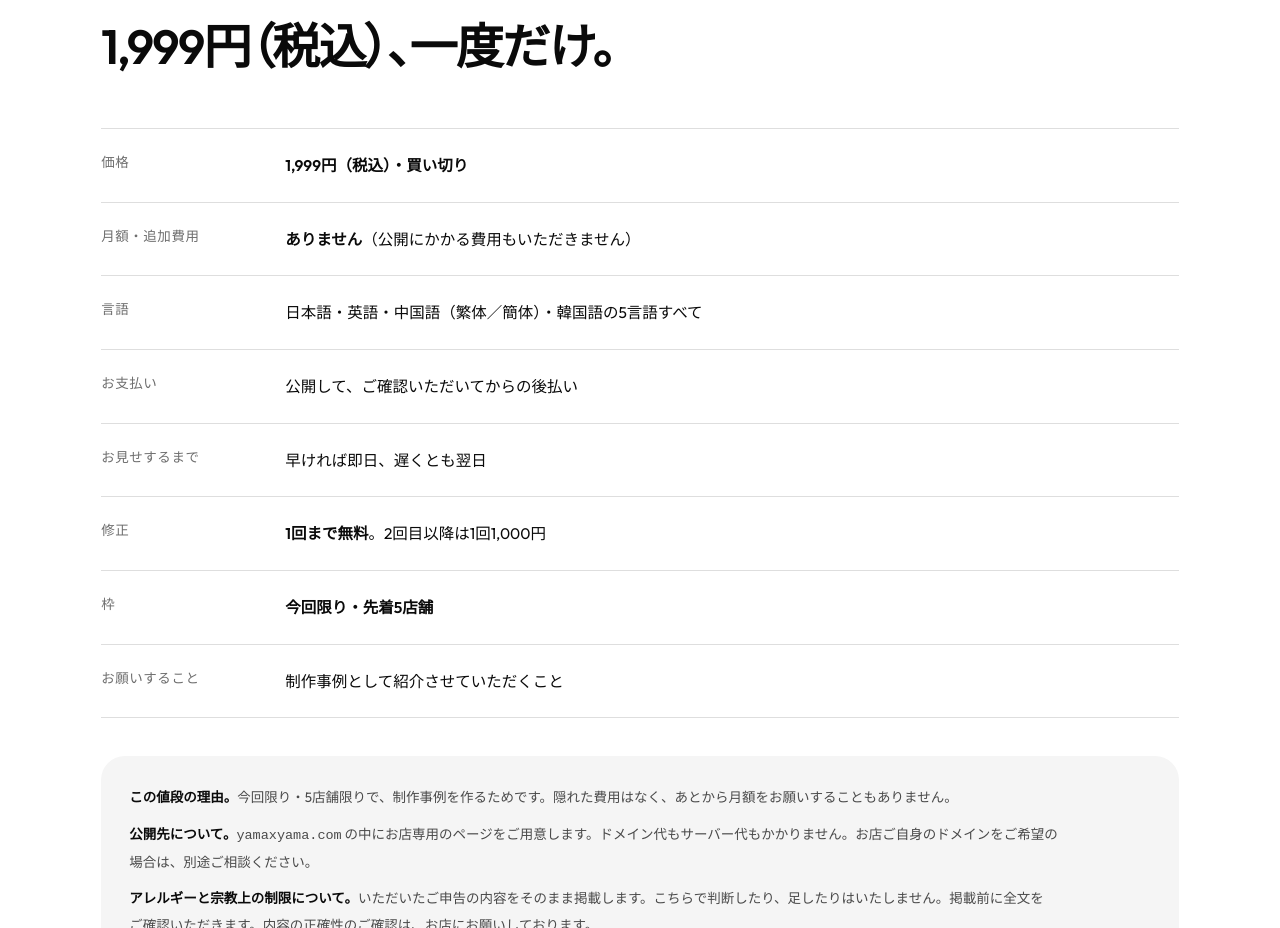
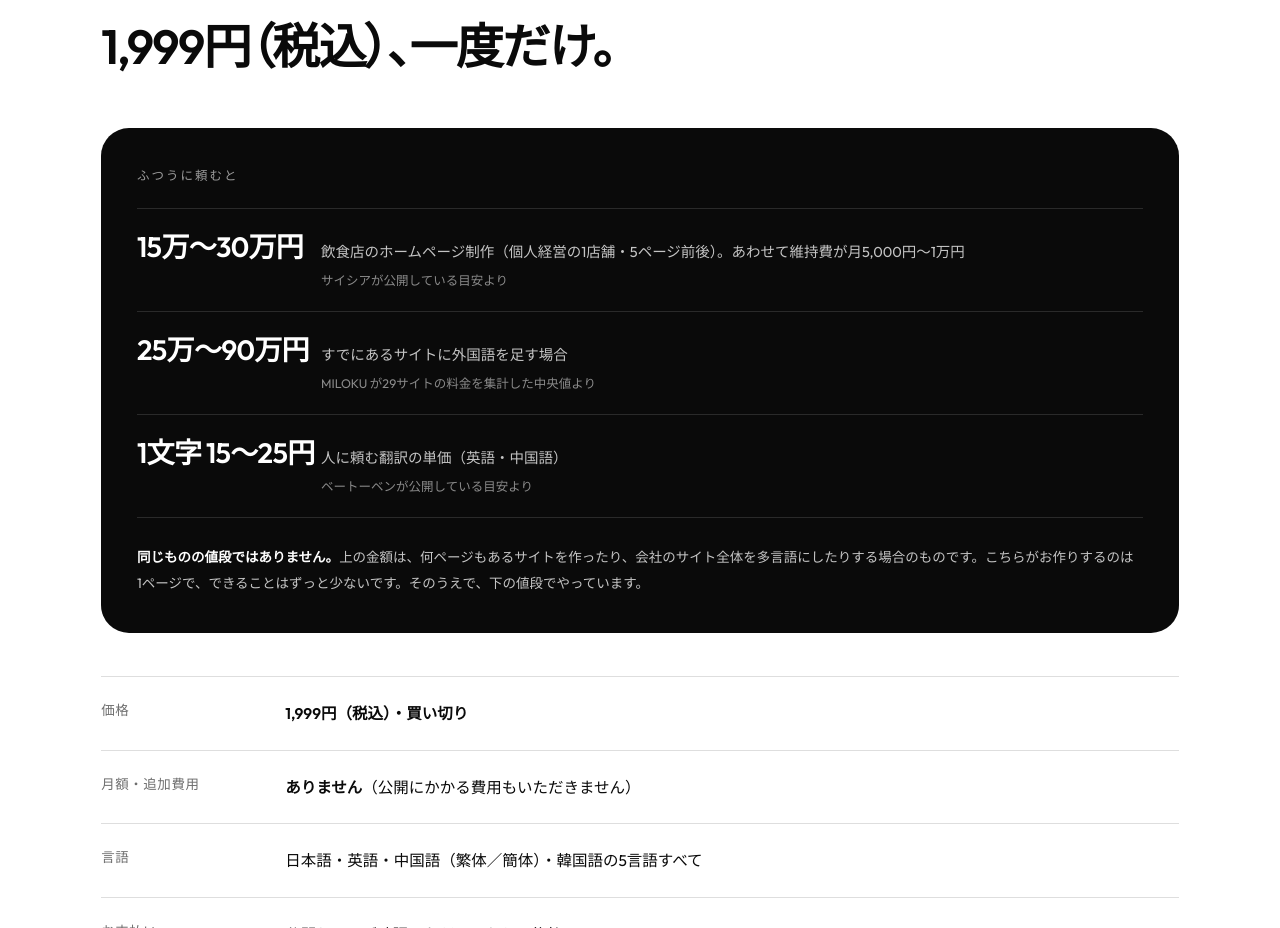
Before and after one commit to yama-x-yama/yamayama-web, a plain HTML site: page site/inbound/index.html in a window 1280 px wide. Shown: the part 3200-4128 px from the top of the page. Drawn offline with Linux system fonts and the light colour scheme.

Commit message:
料金セクションに相場との比較を追加 (#4)
CEO指示「同業や業界の相場を引き合いに出す」への対応。出典を明記
できる3つの数字だけを引用した：

- 飲食店のHP制作 15万〜30万円＋維持費月5,000〜1万円（サイシア）
- 既存サイトへの言語追加 25万〜90万円（MILOKU・29サイト集計の中央値）
- 人力翻訳 1文字15〜25円（ベートーベン）

いずれも制作会社が自社サイトで公開している目安のため、社名を添えて
「◯◯が公開している目安より」と引用元を書いた。あわせて「同じものの
値段ではありません」と、比較対象が何ページものサイトや企業サイト
全体であること、こちらは1ページでできることが少ないことを明記した
（景品表示法の有利誤認を避けるため）。

Co-authored-by: Claude Opus 5 <noreply@anthropic.com>

```diff
--- a/site/inbound/index.html
+++ b/site/inbound/index.html
@@ -150,6 +150,30 @@
           <h2 class="jp">1,999円（税込）、一度だけ。</h2>
         </div>
 
+        <div class="vs">
+          <div class="vs-head">
+            <span class="label">ふつうに頼むと</span>
+          </div>
+          <ul class="vs-list">
+            <li>
+              <span class="vs-amt">15万〜30万円</span>
+              <span class="vs-what jp">飲食店のホームページ制作（個人経営の1店舗・5ページ前後）。あわせて維持費が月5,000円〜1万円</span>
+              <span class="vs-src jp">サイシアが公開している目安より</span>
+            </li>
+            <li>
+              <span class="vs-amt">25万〜90万円</span>
+              <span class="vs-what jp">すでにあるサイトに外国語を足す場合</span>
+              <span class="vs-src jp">MILOKU が29サイトの料金を集計した中央値より</span>
+            </li>
+            <li>
+              <span class="vs-amt">1文字 15〜25円</span>
+              <span class="vs-what jp">人に頼む翻訳の単価（英語・中国語）</span>
+              <span class="vs-src jp">ベートーベンが公開している目安より</span>
+            </li>
+          </ul>
+          <p class="vs-note jp"><strong>同じものの値段ではありません。</strong>上の金額は、何ページもあるサイトを作ったり、会社のサイト全体を多言語にしたりする場合のものです。こちらがお作りするのは1ページで、できることはずっと少ないです。そのうえで、下の値段でやっています。</p>
+        </div>
+
         <dl class="spec">
           <div><dt>価格</dt><dd class="jp"><b>1,999円（税込）・買い切り</b></dd></div>
           <div><dt>月額・追加費用</dt><dd class="jp"><b>ありません</b>（公開にかかる費用もいただきません）</dd></div>
--- a/site/inbound/style.css
+++ b/site/inbound/style.css
@@ -144,3 +144,20 @@ a:hover{color:#6e6e6e}
 @media (prefers-reduced-motion:no-preference){html{scroll-behavior:smooth}}
 @media (prefers-reduced-motion:reduce){.btn svg,.fcol a,.mail{transition:none}}
 [hidden]{display:none!important}
+
+/* 相場との比較 */
+.vs{margin-bottom:clamp(28px,3.4vw,44px);padding:clamp(22px,2.8vw,36px);border-radius:28px;background:#0a0a0a;color:#ffffff}
+.vs-head{margin-bottom:clamp(16px,2vw,24px)}
+.vs-head .label{color:#9b9b9b}
+.vs-list{margin:0;padding:0;list-style:none;border-bottom:1px solid #2a2a2a}
+.vs-list li{display:grid;grid-template-columns:minmax(0,10em) minmax(0,1fr);align-items:baseline;
+  gap:4px 24px;padding:clamp(14px,1.8vw,20px) 0;border-top:1px solid #2a2a2a}
+.vs-amt{font-size:clamp(19px,2.4vw,28px);font-weight:600;letter-spacing:-.025em;line-height:1.3;white-space:nowrap}
+.vs-what{font-size:14.5px;line-height:1.85;color:#c4c4c4}
+.vs-src{grid-column:2;font-size:12.5px;line-height:1.7;color:#8a8a8a}
+@media (max-width:599px){
+  .vs-list li{grid-template-columns:minmax(0,1fr);gap:2px}
+  .vs-src{grid-column:1}
+}
+.vs-note{margin:clamp(18px,2.2vw,26px) 0 0;font-size:13.5px;line-height:1.95;color:#c4c4c4}
+.vs-note strong{color:#ffffff}
```
